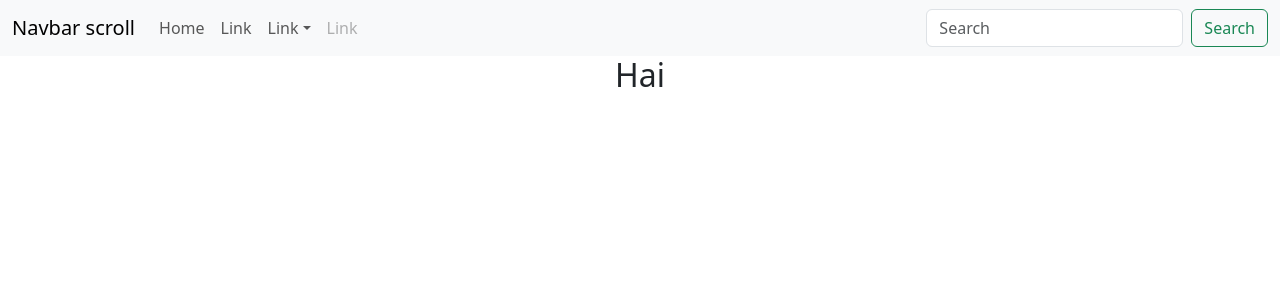
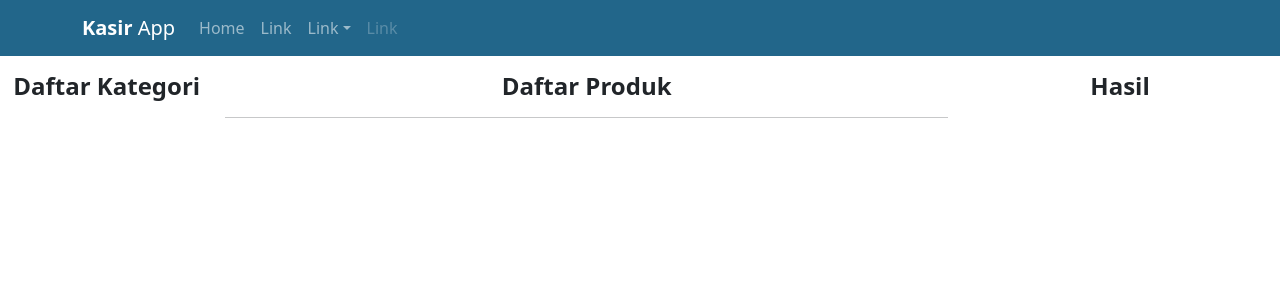
Before and after one commit to hanif-daffa-nurdiyanto/portofolio-reactjs, a React (Create React App) app: page / in a window 1280 px wide. Shown: the top 300 px of the page. Built offline with nearby package versions, Linux system fonts and the light colour scheme.

Commit message:
Update layout and css

```diff
--- a/public/index.html
+++ b/public/index.html
@@ -15,6 +15,11 @@
       user's mobile device or desktop. See https://developers.google.com/web/fundamentals/web-app-manifest/
     -->
     <link rel="manifest" href="%PUBLIC_URL%/manifest.json" />
+    <link rel="preconnect" href="https://fonts.googleapis.com">
+    <link rel="preconnect" href="https://fonts.gstatic.com" crossorigin>
+    <link
+      href="https://fonts.googleapis.com/css2?family=Libre+Baskerville:wght@400;700&family=Public+Sans:ital,wght@0,100..900;1,100..900&display=swap"
+      rel="stylesheet">
     <!--
       Notice the use of %PUBLIC_URL% in the tags above.
       It will be replaced with the URL of the `public` folder during the build.
--- a/src/App.js
+++ b/src/App.js
@@ -1,12 +1,26 @@
 import logo from './logo.svg';
 import './App.css';
-import NavbarComponent from './components/NavbarComponent';
+import { Hasil, ListCategories, NavbarComponent } from './components';
+import { Row, Col, Container } from 'react-bootstrap';
 
 function App() {
   return (
     <div className="App">
-      <NavbarComponent/>
-      <h2>Hai</h2>
+      <NavbarComponent />
+      <div className='mt-3'>
+        <Container fluid>
+        <Row>
+          <ListCategories />
+          <Col>
+            <h4>
+              <strong>Daftar Produk</strong>
+            </h4>
+            <hr />
+          </Col>
+          <Hasil />
+        </Row>
+        </Container>
+      </div>
     </div>
   );
 }
--- /dev/null
+++ b/src/components/Hasil.js
@@ -0,0 +1,11 @@
+import React, { Component } from 'react';
+import { Col } from "react-bootstrap";
+export default class Hasil extends Component {
+  render() {
+    return (
+      <Col md={3} mt={2}>
+        <h4><strong>Hasil</strong></h4>
+      </Col>
+    )
+  }
+}
--- /dev/null
+++ b/src/components/ListCategories.js
@@ -0,0 +1,12 @@
+import React, { Component } from 'react'
+import { Col } from "react-bootstrap"
+
+export default class ListCategories extends Component {
+  render() {
+    return (
+      <Col md={2} mt={2}>
+        <h4><strong>Daftar Kategori</strong></h4>
+      </Col>
+    )
+  }
+}
--- a/src/components/NavbarComponent.js
+++ b/src/components/NavbarComponent.js
@@ -1,11 +1,11 @@
 import React from 'react'
-import { Nav, Navbar, NavDropdown, Container, Form, Button } from 'react-bootstrap';
+import { Nav, Navbar, NavDropdown, Container, } from 'react-bootstrap';
 
 const NavbarComponent = () => {
   return (
-    <Navbar expand="lg" className="bg-body-tertiary">
-      <Container fluid>
-        <Navbar.Brand href="#">Navbar scroll</Navbar.Brand>
+    <Navbar expand="lg" className="" variant="dark   ">
+      <Container>
+        <Navbar.Brand href="#"><strong>Kasir </strong>App</Navbar.Brand>
         <Navbar.Toggle aria-controls="navbarScroll" />
         <Navbar.Collapse id="navbarScroll">
           <Nav
@@ -29,15 +29,6 @@
               Link
             </Nav.Link>
           </Nav>
-          <Form className="d-flex">
-            <Form.Control
-              type="search"
-              placeholder="Search"
-              className="me-2"
-              aria-label="Search"
-            />
-            <Button variant="outline-success">Search</Button>
-          </Form>
         </Navbar.Collapse>
       </Container>
     </Navbar>
--- /dev/null
+++ b/src/components/index.js
@@ -0,0 +1,5 @@
+import Hasil from './Hasil'
+import ListCategories from './ListCategories'
+import NavbarComponent from './NavbarComponent'
+
+export { Hasil, ListCategories, NavbarComponent }
--- a/src/index.css
+++ b/src/index.css
@@ -1,10 +1,12 @@
 body {
   margin: 0;
-  font-family: -apple-system, BlinkMacSystemFont, 'Segoe UI', 'Roboto', 'Oxygen',
-    'Ubuntu', 'Cantarell', 'Fira Sans', 'Droid Sans', 'Helvetica Neue',
-    sans-serif;
+  font-family: 'Public Sans', sans-serif;
   -webkit-font-smoothing: antialiased;
   -moz-osx-font-smoothing: grayscale;
+}
+
+.navbar {
+  background-color: #22668A;
 }
 
 code {
```
